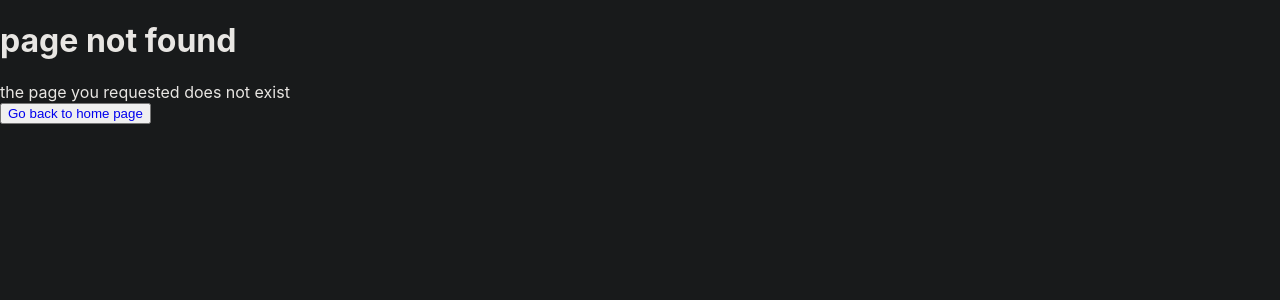
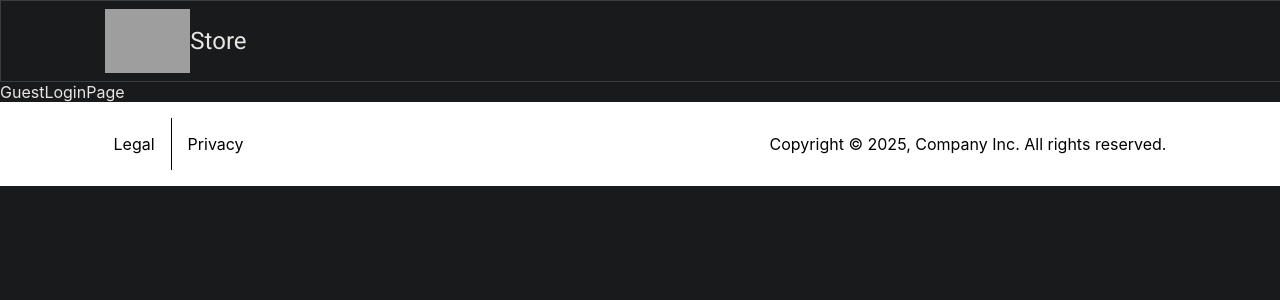
Before and after one commit to TroyWarez/basic-site, a React (Vite) app: page /guestlogin in a window 1280 px wide. Before the commit this address had no page. Shown: the top 300 px of the page. Built offline with nearby package versions, Linux system fonts and the light colour scheme; grey boxes are pictures that could not be loaded.

Commit message:
skeleton page

```diff
--- a/src/navigation/Routes.tsx
+++ b/src/navigation/Routes.tsx
@@ -3,11 +3,13 @@ import { Route, Routes } from "react-router-dom";
 import CartPage from "../pages/CartPage/CartPage"
 import CheckoutPage from "../pages/CheckoutPage/CheckoutPage"
 import NotFoundPage from "../pages/NotFoundPage/NotFoundPage"
+import GuestLoginPage from "../pages/GuestLoginPage/GuestLoginPage"
 
 const AppRoutes = () => (
   <Routes>
     <Route path="/checkout" element={<CheckoutPage />} />
     <Route path="/checkout/cart" element={<CartPage />} />
+    <Route path="/guestlogin" element={<GuestLoginPage />} />
     <Route path="/" element={<NotFoundPage />} />
     <Route path="*" element={<NotFoundPage />} />
   </Routes>
--- /dev/null
+++ b/src/pages/GuestLoginPage/GuestLoginPage.tsx
@@ -0,0 +1,14 @@
+import NavigationBar from "../../components/NavigationBar/NavigationBar"
+import StoreFooter from "../../components/StoreFooter/StoreFooter"
+const GuestLoginPage = () => {
+  return (
+    <>
+    <title>Guest Login</title>
+    <NavigationBar cartItemAmount={0} />
+    <div>GuestLoginPage</div>
+    <StoreFooter legal_href="/legal/" privacy_href="/legal/privacy/privacy-policy/"/>
+    </>
+  )
+}
+
+export default GuestLoginPage
```
